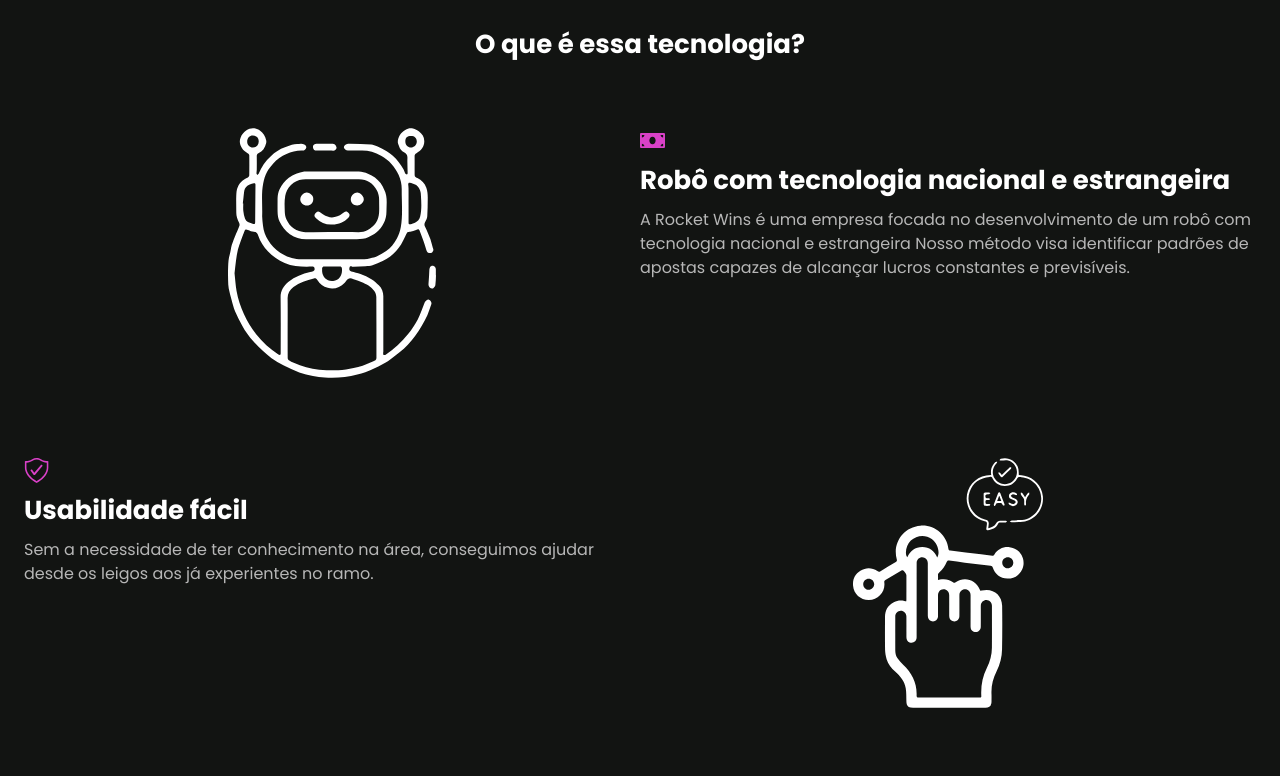
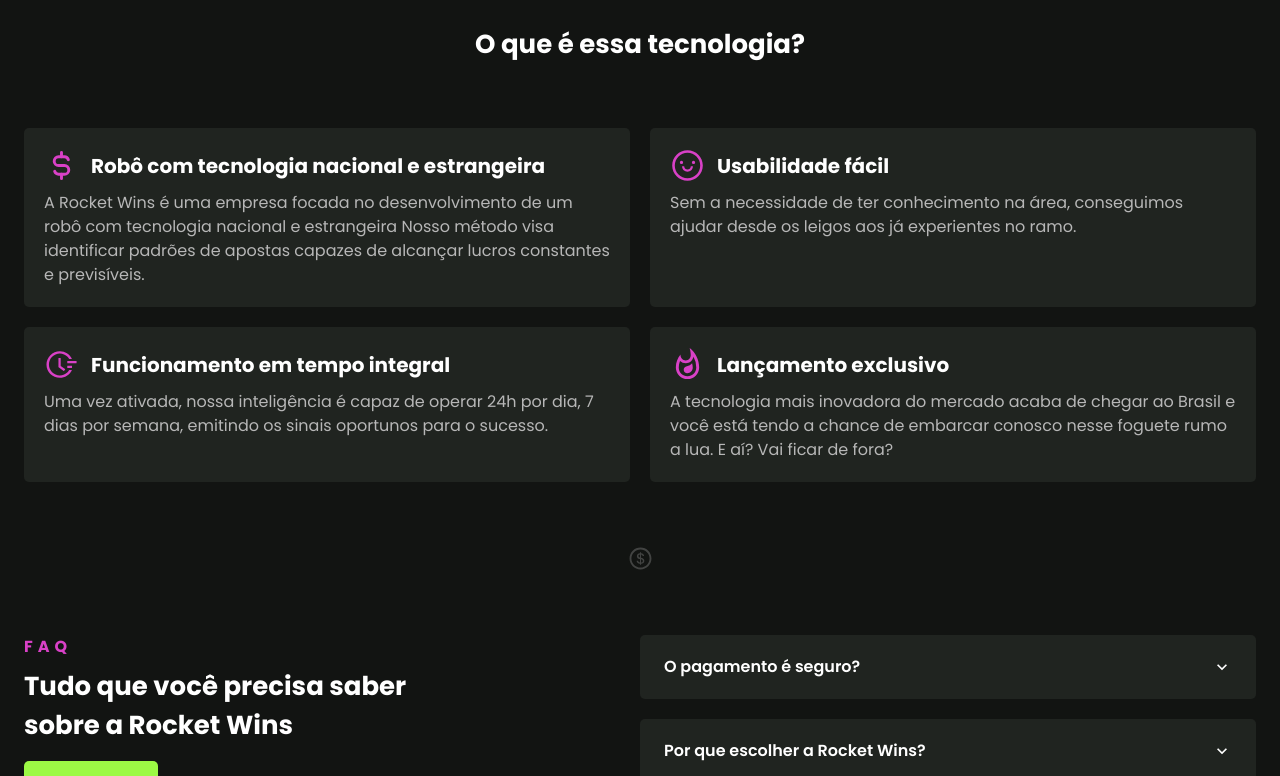
Before and after one commit to AdrianKnapp/boostt, a Next.js app: page / in a window 1280 px wide. Shown: the part 820-1596 px from the top of the page. Built offline with nearby package versions, Linux system fonts and the light colour scheme.

Commit message:
Refactored benefits

```diff
--- a/src/components/Benefit/Content.tsx
+++ b/src/components/Benefit/Content.tsx
@@ -12,14 +12,16 @@
 const Content = ({ title, description, icon }: ContentProps) => {
   return (
     <Flex width="100%" direction="column" gap={[2]} justify="center">
-      <Flex width="100%" justify={['center', null, 'flex-start']}>
-        <Text color={theme.colors.contrast} fontSize={25}>
-          {React.createElement(icon)}
+      <Flex align="center">
+        <Flex mr={3} h="100%" align="center" justify="center">
+          <Text color={theme.colors.contrast} h="min-content" fontSize={35}>
+            {React.createElement(icon)}
+          </Text>
+        </Flex>
+        <Text fontSize={theme.sizes.text.subtitle} fontWeight="bold">
+          {title}
         </Text>
       </Flex>
-      <Text fontSize={theme.sizes.text.title} fontWeight="bold">
-        {title}
-      </Text>
       <Text
         fontSize={theme.sizes.text.description}
         color={theme.colors.text.secondary}
--- a/src/components/Benefit/index.tsx
+++ b/src/components/Benefit/index.tsx
@@ -1,9 +1,9 @@
-import { Box, Flex } from '@chakra-ui/react';
+import { Flex } from '@chakra-ui/react';
+import React from 'react';
 import { IconType } from 'react-icons';
 import { ImageProps } from 'types/image';
 
 import Content from './Content';
-import Image from './Image';
 
 type BenefitProps = {
   title: string;
@@ -16,14 +16,9 @@
   if (!image || !title) return null;
 
   return (
-    <>
-      <Box w={['100%', '100%', '50%']}>
-        <Image image={image} />
-      </Box>
-      <Box w={['100%', '100%', '50%']}>
-        <Content title={title} description={description} icon={icon} />
-      </Box>
-    </>
+    <Flex w="100%" h="100%" bg="gray.700" p={5} borderRadius={5} align="start">
+      <Content title={title} description={description} icon={icon} />
+    </Flex>
   );
 };
 
--- a/src/sections/Benefits.tsx
+++ b/src/sections/Benefits.tsx
@@ -1,4 +1,4 @@
-import { Flex } from '@chakra-ui/react';
+import { Grid, GridItem } from '@chakra-ui/react';
 import Benefit from 'components/Benefit';
 import Container from 'components/Container';
 import Spacer from 'components/Spacer';
@@ -8,15 +8,13 @@
   return (
     <Container direction="column">
       <Spacer>O que é essa tecnologia?</Spacer>
-      <Flex direction="column" width="100%" gap={['80px', '100px', '80px']}>
+      <Grid
+        templateColumns={['repeat(1, 1fr)', null, 'repeat(2, 1fr)']}
+        width="100%"
+        gap={5}
+      >
         {benefitsData.map(({ title, description, icon, image }) => (
-          <Flex
-            key={title}
-            _even={{ flexDirection: ['column', 'column', 'row-reverse'] }}
-            direction={['column', 'column', 'row']}
-            width="100%"
-            gap={[10, 10, 5, 0]}
-          >
+          <GridItem>
             <Benefit
               title={title}
               description={description}
@@ -24,9 +22,9 @@
               image={image}
               key={title}
             />
-          </Flex>
+          </GridItem>
         ))}
-      </Flex>
+      </Grid>
     </Container>
   );
 };
```
Also changed, not shown: src/mocks/benefits.ts (+4 -5 lines).
